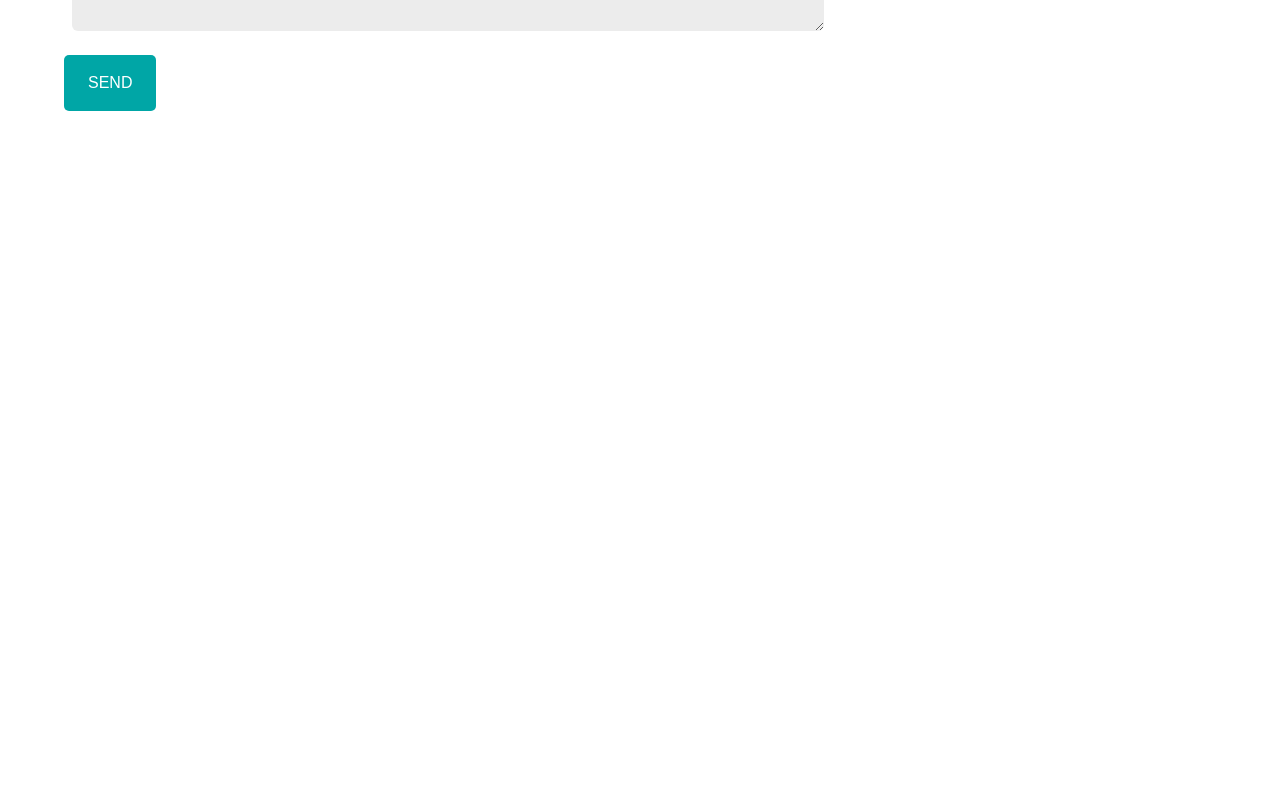
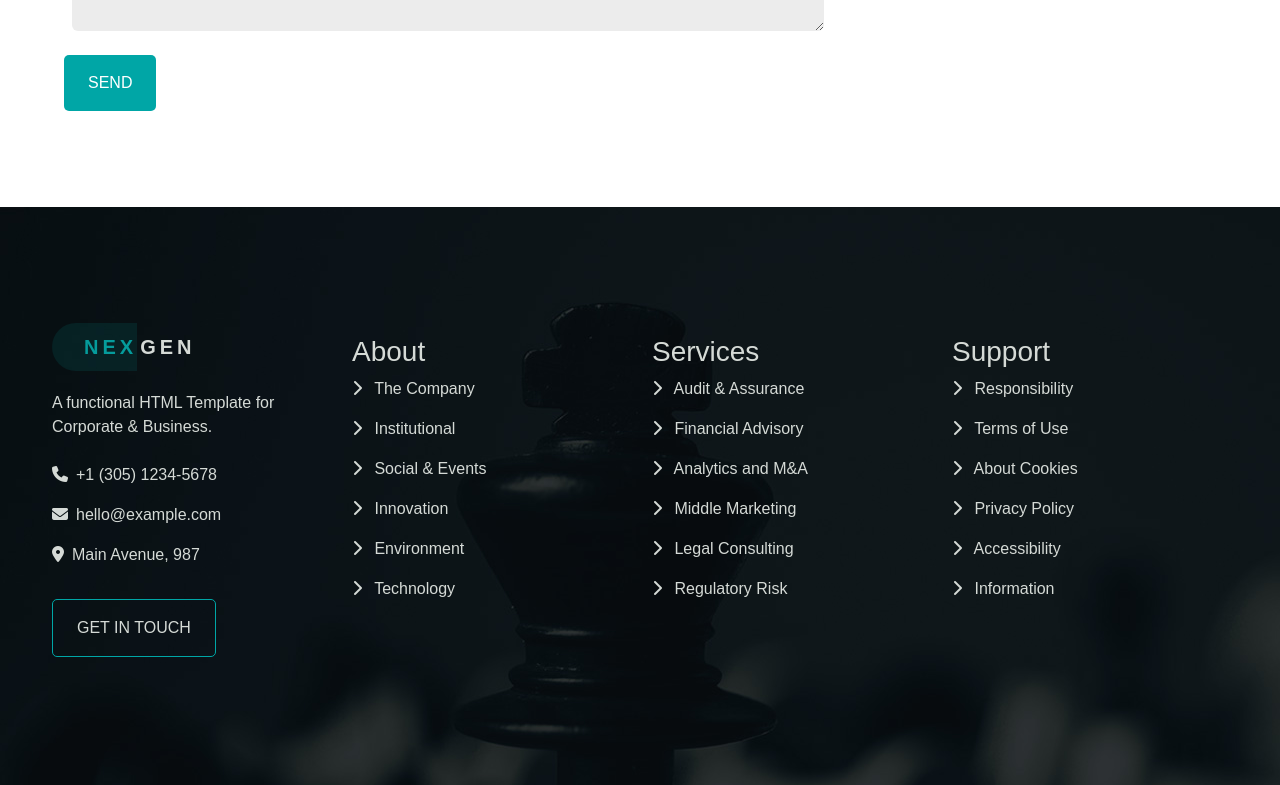
Before and after one commit to gianmarcocilia/proj-html-vuejs, a Vue app: page / in a window 1280 px wide. Shown: the part 6313-7098 px from the top of the page. Before the commit the page ends 6520 px from the top, so only its background shows below. Built offline with nearby package versions, Linux system fonts and the light colour scheme.

Commit message:
add: footer-top (wip)

```diff
--- a/src/App.vue
+++ b/src/App.vue
@@ -1,4 +1,5 @@
 <script>
+import AppFooter from './components/AppFooter.vue';
 import AppHeader from './components/AppHeader.vue';
 import AppMain from './components/AppMain.vue';
 import { store } from './store';
@@ -9,13 +10,14 @@ export default {
             store,
         };
     },
-    components: { AppHeader, AppMain }
+    components: { AppHeader, AppMain, AppFooter }
 }
 </script>
 
 <template>
 <AppHeader title="Financial Risk" :mail="store.mailContact" :phone="store.phoneContact"/>
 <AppMain />
+<AppFooter :mail="store.mailContact" :phone="store.phoneContact" :address="store.addressContact"/>
 </template>
 
 <style lang="scss">
--- a/src/components/AppButton.vue
+++ b/src/components/AppButton.vue
@@ -25,6 +25,7 @@ a {
     padding: 1rem 1.5rem;
     font-size: inherit;
     font-weight: inherit;
+    width: fit-content;
 
     &.outline {
         background-color: transparent;
--- /dev/null
+++ b/src/components/AppFooter.vue
@@ -0,0 +1,88 @@
+<script>
+import AppLogo from './AppLogo.vue';
+import AppButton from './AppButton.vue';
+import { store } from '../store';
+
+export default {
+    props: {
+        phone: Object,
+        mail: Object,
+        address: Object,
+    },
+    data() {
+        return {
+            store,
+            about: ['The Company', 'Institutional', 'Social & Events', 'Innovation', 'Environment', 'Technology'],
+            support: ['Responsibility', 'Terms of Use', 'About Cookies', 'Privacy Policy', 'Accessibility', 'Information'],
+        };
+    },
+    components: {AppLogo, AppButton}
+}
+</script>
+
+<template>
+    <footer>
+        <div class="footer-top">
+            <div class="container">
+                <div class="row row-cols-4">
+                    <div class="col">
+                        <AppLogo />
+                        <p class="py-4 m-0">A functional HTML Template for Corporate & Business.</p>
+                        <ul class="p-0">
+                            <li><i :class="phone.icon"></i>{{ phone.number }}</li>
+                            <li><i :class="mail.icon"></i>{{ mail.mail }}</li>
+                            <li><i :class="address.icon"></i>{{ address.address }}</li>
+                        </ul>
+                        <AppButton :isOutline="true" text="get in touch"/>
+                    </div>
+                    <div class="col">
+                        <div class="my-card">
+                            <h3>About</h3>
+                            <ul>
+                                <li v-for="item in about"><i class="fa-solid fa-chevron-right"></i> {{ item }}</li>
+                            </ul>
+                        </div>
+                    </div>
+                    <div class="col">
+                        <div class="my-card">
+                            <h3>Services</h3>
+                            <ul>
+                                <li v-for="item in store.services"><i class="fa-solid fa-chevron-right"></i> {{ item.title }}</li>
+                            </ul>
+                        </div>
+                    </div>
+                    <div class="col">
+                        <div class="my-card">
+                            <h3>Support</h3>
+                            <ul>
+                                <li v-for="item in support"><i class="fa-solid fa-chevron-right"></i> {{ item }}</li>
+                            </ul>
+                        </div>
+                    </div>
+                </div>
+            </div>
+        </div>
+    </footer>
+
+</template>
+
+<style lang="scss" scoped>
+@use "../style/partials/variables" as *;
+
+.footer-top {
+    background-image: url(../assets/img/bg-7.jpg);
+    padding: 8rem 0;
+    color: $info_color;
+
+    ul {
+        padding: 0;
+    }
+    li {
+        padding-bottom: 1em;
+        i {
+            margin-right: .5em;
+        }
+    }
+}
+
+</style>
--- a/src/components/AppMain.vue
+++ b/src/components/AppMain.vue
@@ -62,7 +62,7 @@ export default {
                     </div>
                     <AppButton text="see all" :isOutline="true" />
                 </div>
-                <ServiceSection />
+                <ServiceSection :services="store.services"/>
             </div>
         </section>
 
--- a/src/components/ExampleInc.vue
+++ b/src/components/ExampleInc.vue
@@ -63,7 +63,6 @@ i {
     }
 
 .button {
-    width: fit-content;
     color: $secondary_text_color;
 }
 </style>
--- a/src/components/MainForm.vue
+++ b/src/components/MainForm.vue
@@ -51,7 +51,6 @@ label {
 }
 
 .button {
-    width: fit-content;
     color: white;
 }
 
--- a/src/components/ServiceSection.vue
+++ b/src/components/ServiceSection.vue
@@ -1,39 +1,11 @@
 <script>
 export default {
+    props: {
+        services: Array,
+    },
     data() {
         return {
-            services: [
-                {
-                    icon: 'fa-solid fa-network-wired',
-                    title: 'Audit & Assurance',
-                    paragraph: 'Lorem ipsum dolor sit amet consectetur adipisicing elit. Quod inventore ex amet.'
-                },
-                {
-                    icon: 'fa-solid fa-briefcase',
-                    title: 'Financial Advisory',
-                    paragraph: 'Lorem ipsum dolor sit amet consectetur adipisicing elit. Quod inventore ex amet.'
-                },
-                {
-                    icon: 'fa-solid fa-chart-simple',
-                    title: 'Analytics and M&A',
-                    paragraph: 'Lorem ipsum dolor sit amet consectetur adipisicing elit. Quod inventore ex amet.'
-                },
-                {
-                    icon: 'fa-solid fa-plane',
-                    title: 'Middle Marketing',
-                    paragraph: 'Lorem ipsum dolor sit amet consectetur adipisicing elit. Quod inventore ex amet.'
-                },
-                {
-                    icon: 'fa-solid fa-scale-balanced',
-                    title: 'Legal Consulting',
-                    paragraph: 'Lorem ipsum dolor sit amet consectetur adipisicing elit. Quod inventore ex amet.'
-                },
-                {
-                    icon: 'fa-solid fa-inbox',
-                    title: 'Regulatory Risk',
-                    paragraph: 'Lorem ipsum dolor sit amet consectetur adipisicing elit. Quod inventore ex amet.'
-                },
-            ],
+
         }
     }
 }
--- a/src/store.js
+++ b/src/store.js
@@ -13,4 +13,36 @@ export const store = reactive({
         icon: 'fa-solid fa-location-dot'
     },
     iconsSocial: ['fa-brands fa-facebook-f', 'fa-brands fa-twitter', 'fa-brands fa-linkedin-in'],
+    services: [
+        {
+            icon: 'fa-solid fa-network-wired',
+            title: 'Audit & Assurance',
+            paragraph: 'Lorem ipsum dolor sit amet consectetur adipisicing elit. Quod inventore ex amet.'
+        },
+        {
+            icon: 'fa-solid fa-briefcase',
+            title: 'Financial Advisory',
+            paragraph: 'Lorem ipsum dolor sit amet consectetur adipisicing elit. Quod inventore ex amet.'
+        },
+        {
+            icon: 'fa-solid fa-chart-simple',
+            title: 'Analytics and M&A',
+            paragraph: 'Lorem ipsum dolor sit amet consectetur adipisicing elit. Quod inventore ex amet.'
+        },
+        {
+            icon: 'fa-solid fa-plane',
+            title: 'Middle Marketing',
+            paragraph: 'Lorem ipsum dolor sit amet consectetur adipisicing elit. Quod inventore ex amet.'
+        },
+        {
+            icon: 'fa-solid fa-scale-balanced',
+            title: 'Legal Consulting',
+            paragraph: 'Lorem ipsum dolor sit amet consectetur adipisicing elit. Quod inventore ex amet.'
+        },
+        {
+            icon: 'fa-solid fa-inbox',
+            title: 'Regulatory Risk',
+            paragraph: 'Lorem ipsum dolor sit amet consectetur adipisicing elit. Quod inventore ex amet.'
+        },
+    ]
 })
```
